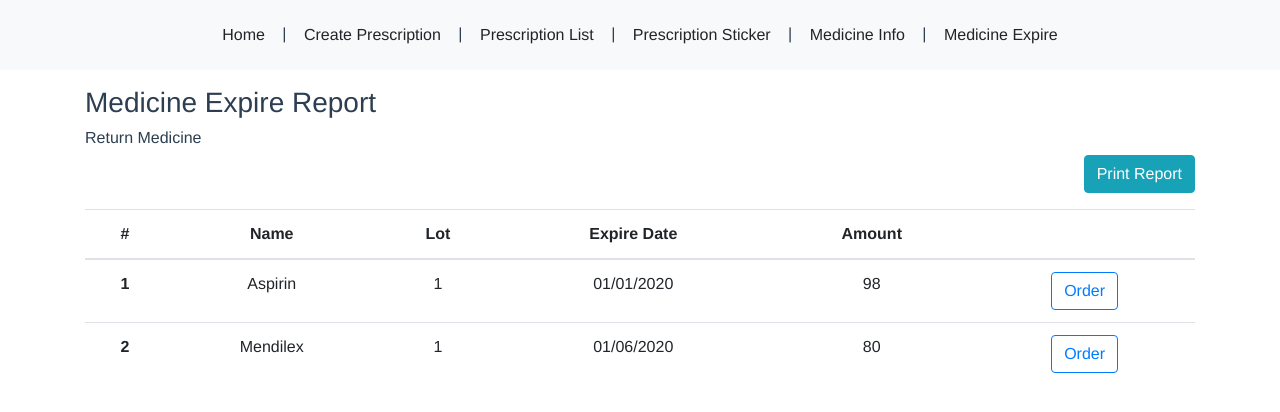
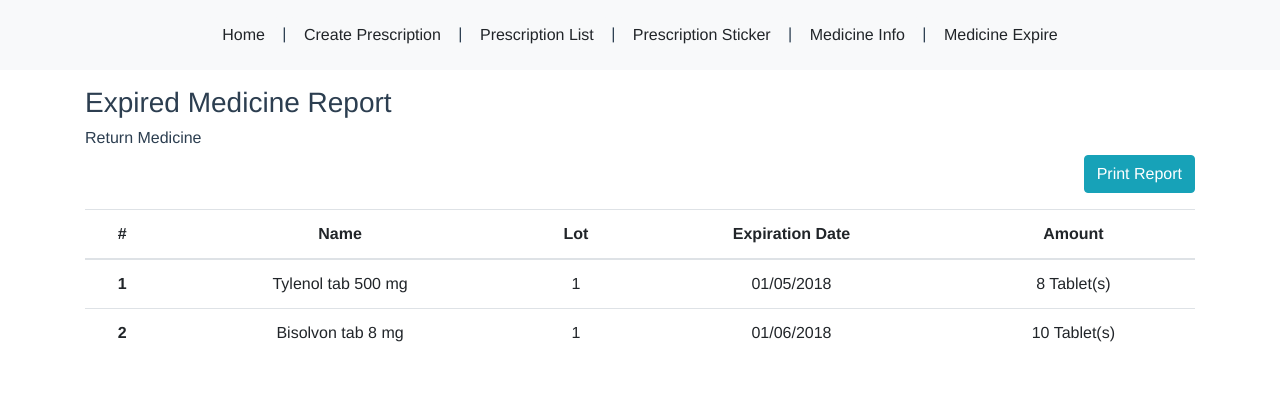
Before and after one commit to PawatYuttateeranont/medication-dispensing-frontend, a Vue app: page /medicine-expire in a window 1280 px wide. Shown: the top 412 px of the page. Built offline with nearby package versions, Linux system fonts and the light colour scheme.

Commit message:
Add unit and change data in MedicineExpirePage

```diff
--- a/src/components/MedicineExpirePage.vue
+++ b/src/components/MedicineExpirePage.vue
@@ -1,6 +1,6 @@
 <template>
   <div id="medicine-expire-page" class="container">
-    <h3 class="text-left">Medicine Expire Report</h3>
+    <h3 class="text-left">Expired Medicine Report</h3>
     <h6 class="text-left">Return Medicine</h6>
 
     <div class="row">
@@ -16,27 +16,24 @@
           <th>#</th>
           <th scope="col">Name</th>
           <th scope="col">Lot</th>
-          <th scope="col">Expire Date</th>
+          <th scope="col">Expiration Date</th>
           <th scope="col">Amount</th>
-          <th scope="col"></th>
         </tr>
         </thead>
         <tbody>
         <tr>
           <th scope="row">1</th>
-          <td>Aspirin</td>
+          <td>Tylenol tab 500 mg</td>
           <td>1</td>
-          <td>01/01/2020</td>
-          <td>98</td>
-          <td><button class="btn btn-outline-primary">Order</button></td>
+          <td>01/05/2018</td>
+          <td>8 Tablet(s)</td>
         </tr>
         <tr>
           <th scope="row">2</th>
-          <td>Mendilex</td>
+          <td>Bisolvon tab 8 mg</td>
           <td>1</td>
-          <td>01/06/2020</td>
-          <td>80</td>
-          <td><button class="btn btn-outline-primary">Order</button></td>
+          <td>01/06/2018</td>
+          <td>10 Tablet(s)</td>
         </tr>
         </tbody>
       </table>
```
